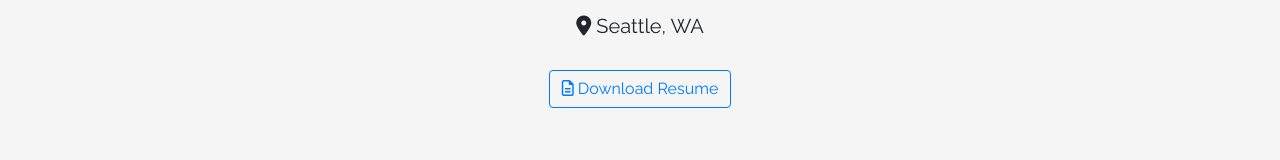
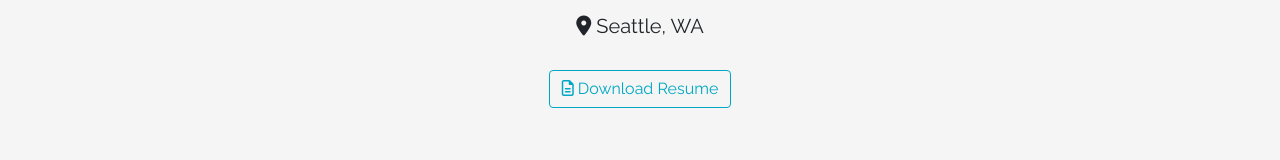
Before and after one commit to jyang81/portfolio-frontend, a React (Create React App) app: page / in a window 1280 px wide. Shown: the part 550-710 px from the top of the page. Built offline with nearby package versions, Linux system fonts and the light colour scheme.

Commit message:
change resume button color

```diff
--- a/src/components/Footer.js
+++ b/src/components/Footer.js
@@ -9,3 +9,6 @@ const Footer = () => {
 };
 
 export default Footer;
+
+// PHoto credit Davids Kokainis
+// https://unsplash.com/@davidsthephotographer
--- a/src/css/index.css
+++ b/src/css/index.css
@@ -130,3 +130,37 @@ footer {
 .right {
   text-align: right;
 }
+
+.btn-outline-primary {
+  color: #00a7c4;
+  background-color: transparent;
+  background-image: none;
+  border-color: #00a7c4;
+}
+
+.btn-outline-primary:hover {
+  color: #fff;
+  background-color: #00a7c4;
+  border-color: #00a7c4;
+}
+
+.btn-outline-primary:focus, .btn-outline-primary.focus {
+  box-shadow: 0 0 0 0.2rem rgba(0, 167, 255, 0.5);
+}
+
+.btn-outline-primary.disabled, .btn-outline-primary:disabled {
+  color: #00a7c4;
+  background-color: transparent;
+}
+
+.btn-outline-primary:not(:disabled):not(.disabled):active, .btn-outline-primary:not(:disabled):not(.disabled).active,
+.show > .btn-outline-primary.dropdown-toggle {
+  color: #fff;
+  background-color: #00a7c4;
+  border-color: #00a7c4;
+}
+
+.btn-outline-primary:not(:disabled):not(.disabled):active:focus, .btn-outline-primary:not(:disabled):not(.disabled).active:focus,
+.show > .btn-outline-primary.dropdown-toggle:focus {
+  box-shadow: 0 0 0 0.2rem rgba(0, 167, 255, 0.5);
+}
```
